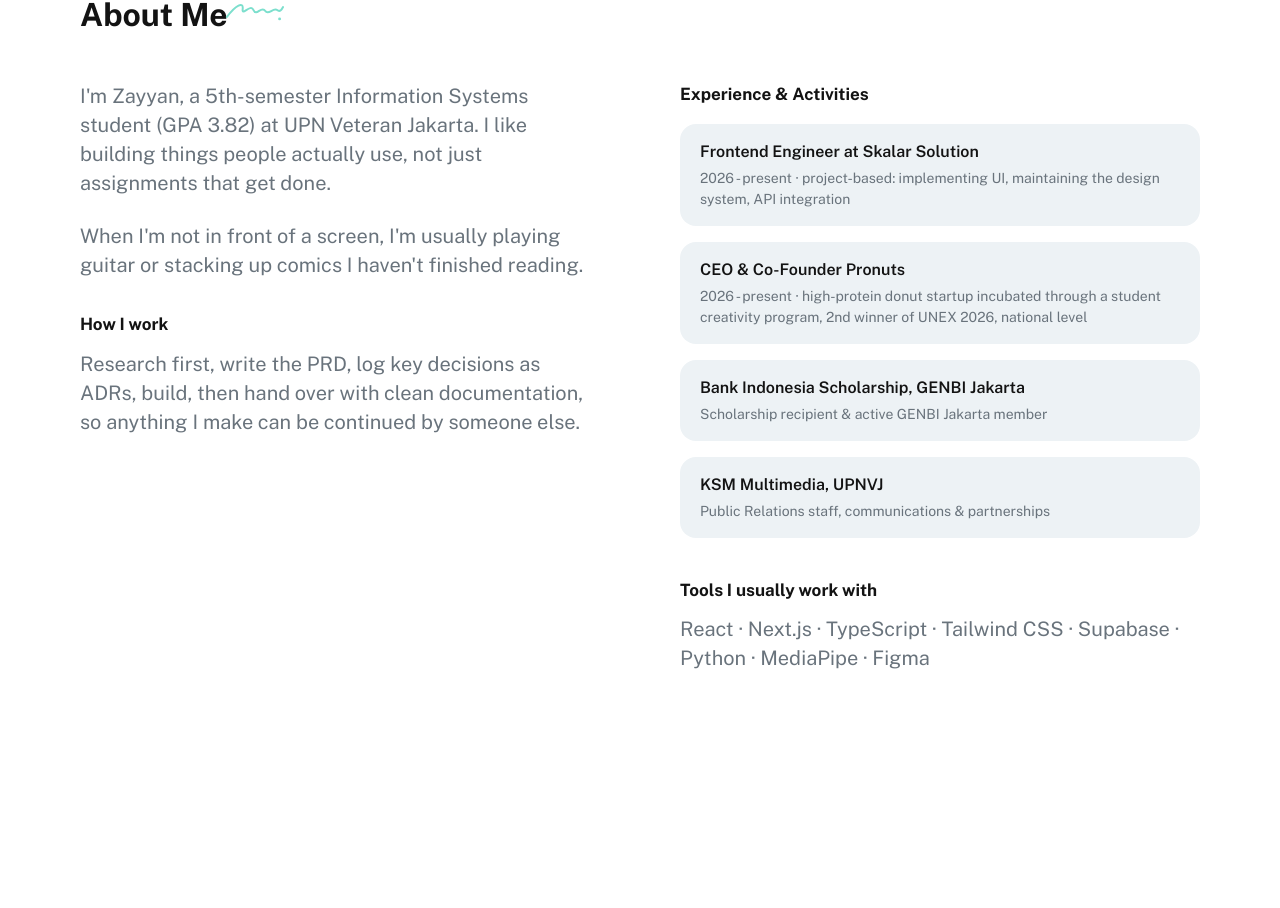
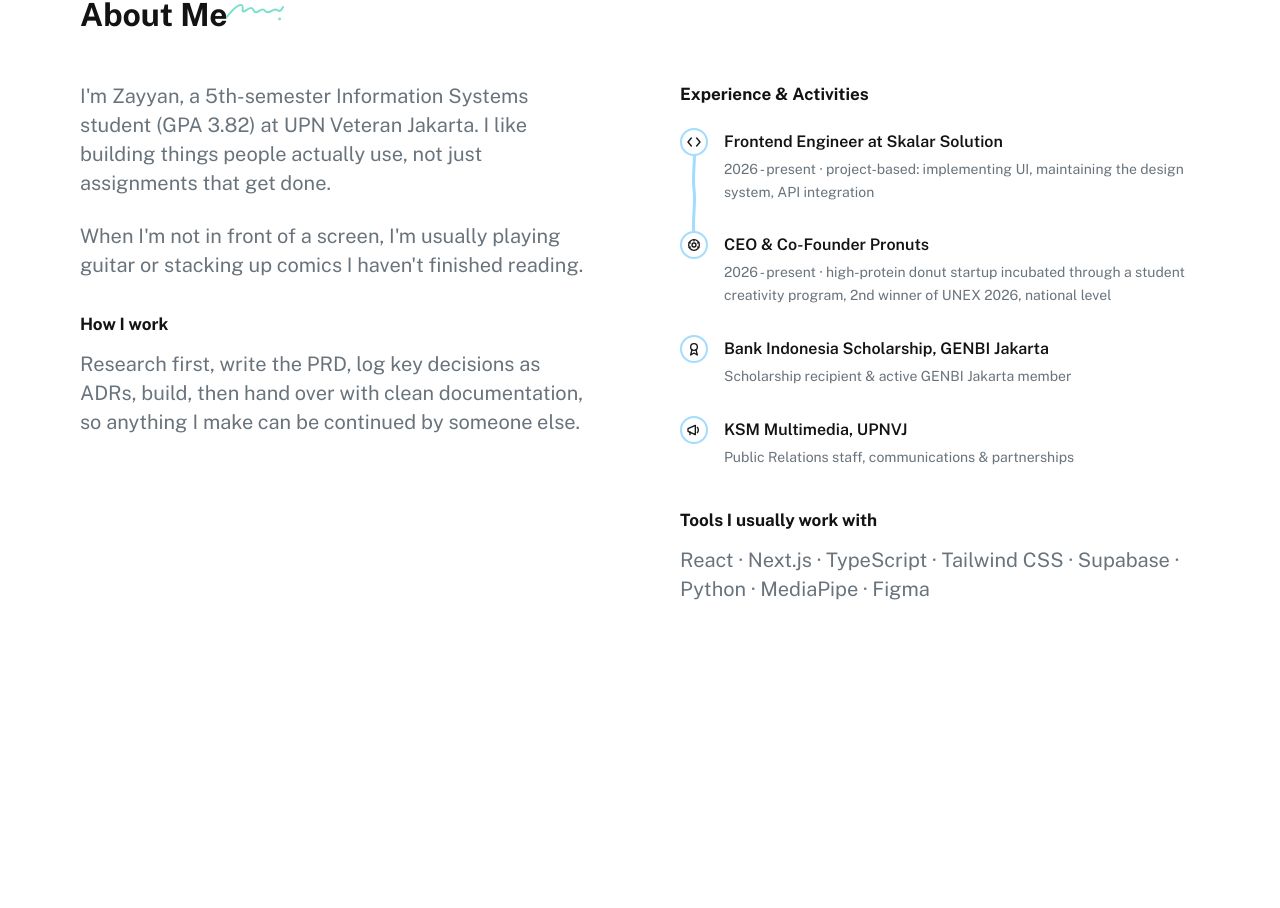
Before and after one commit to rzayyanr/portofolio, a Next.js app: page /en in a window 1280 px wide. Shown: the part 2840-3748 px from the top of the page. Built offline with nearby package versions, Linux system fonts and the light colour scheme.

Commit message:
Tentang: blok Pengalaman jadi timeline coretan dengan ikon + stagger + hover

```diff
--- a/src/components/About.tsx
+++ b/src/components/About.tsx
@@ -1,6 +1,40 @@
 import { getDictionary, type Locale } from "@/content/dictionary";
 import { TealDoodle } from "./scribbles";
 import Reveal from "./Reveal";
+import type { ReactNode } from "react";
+
+const activityIcons: Record<string, ReactNode> = {
+  code: (
+    <svg viewBox="0 0 24 24" fill="none" stroke="currentColor" strokeWidth={2} strokeLinecap="round" strokeLinejoin="round" className="h-4 w-4">
+      <path d="M8 6 L3 12 L8 18" />
+      <path d="M16 6 L21 12 L16 18" />
+    </svg>
+  ),
+  donut: (
+    <svg viewBox="0 0 24 24" fill="none" stroke="currentColor" strokeWidth={2} strokeLinecap="round" className="h-4 w-4">
+      <circle cx="12" cy="12" r="8" />
+      <circle cx="12" cy="12" r="3" />
+      <path d="M12 4 v2" />
+      <path d="M19.3 8 l-1.8 1" />
+      <path d="M19.3 16 l-1.8 -1" />
+      <path d="M4.7 8 l1.8 1" />
+      <path d="M4.7 16 l1.8 -1" />
+    </svg>
+  ),
+  medal: (
+    <svg viewBox="0 0 24 24" fill="none" stroke="currentColor" strokeWidth={2} strokeLinecap="round" strokeLinejoin="round" className="h-4 w-4">
+      <circle cx="12" cy="9" r="5" />
+      <path d="M9 13 L7 21 L12 18 L17 21 L15 13" />
+    </svg>
+  ),
+  megaphone: (
+    <svg viewBox="0 0 24 24" fill="none" stroke="currentColor" strokeWidth={2} strokeLinecap="round" strokeLinejoin="round" className="h-4 w-4">
+      <path d="M3 10 L14 5 L14 19 L3 14 Z" />
+      <path d="M17 8 C19 10 19 14 17 16" />
+      <path d="M6 15 v4" />
+    </svg>
+  ),
+};
 
 export default function About({ locale }: { locale: Locale }) {
   const dict = getDictionary(locale);
@@ -27,14 +61,40 @@ export default function About({ locale }: { locale: Locale }) {
           </Reveal>
           <Reveal delay={0.1}>
             <h3 className="text-[17px] font-bold text-ink">{dict.about.activitiesTitle}</h3>
-            <ul className="mt-4 space-y-4">
-              {dict.about.activities.map((activity) => (
-                <li key={activity.name} className="rounded-2xl bg-btn px-5 py-4">
-                  <p className="font-semibold text-ink">{activity.name}</p>
-                  <p className="mt-1 text-[14px] text-muted">{activity.note}</p>
-                </li>
-              ))}
-            </ul>
+            <div className="relative mt-5">
+              <svg
+                viewBox="0 0 10 100"
+                preserveAspectRatio="none"
+                aria-hidden="true"
+                className="absolute bottom-4 left-[9px] top-4 w-[10px]"
+              >
+                <path
+                  d="M5 0 C 7 15, 3 30, 5 45 C 7 60, 3 75, 5 90 C 5.5 95, 5 98, 5 100"
+                  stroke="#A4DCFE"
+                  strokeWidth={3}
+                  strokeLinecap="round"
+                  vectorEffect="non-scaling-stroke"
+                />
+              </svg>
+              <div className="space-y-7">
+                {dict.about.activities.map((activity, index) => (
+                  <Reveal key={activity.name} delay={0.1 + index * 0.08}>
+                    <div className="group relative flex gap-4">
+                      <span
+                        aria-hidden="true"
+                        className="relative z-10 flex h-7 w-7 shrink-0 items-center justify-center rounded-full border-2 border-scribble-blue bg-white text-ink transition-transform duration-200 group-hover:scale-125"
+                      >
+                        {activityIcons[activity.icon]}
+                      </span>
+                      <div className="pt-0.5 transition-transform duration-200 group-hover:translate-x-1">
+                        <p className="font-semibold text-ink">{activity.name}</p>
+                        <p className="mt-1 text-[14px] leading-relaxed text-muted">{activity.note}</p>
+                      </div>
+                    </div>
+                  </Reveal>
+                ))}
+              </div>
+            </div>
             <h3 className="mt-10 text-[17px] font-bold text-ink">{dict.about.skillsTitle}</h3>
             <p className="text-desc mt-3 text-muted">{dict.about.skills.join(" · ")}</p>
           </Reveal>
--- a/src/content/dictionary.ts
+++ b/src/content/dictionary.ts
@@ -171,18 +171,22 @@ export const dictionary = {
       activitiesTitle: "Pengalaman & Kegiatan",
       activities: [
         {
+          icon: "code",
           name: "Frontend Engineer di Skalar Solution",
           note: "2026 - sekarang · berbasis proyek: implementasi UI, menjaga design system, integrasi API",
         },
         {
+          icon: "donut",
           name: "CEO & Co-Founder Pronuts",
           note: "2026 - sekarang · startup donat protein tinggi berawal dari proposal Program Kreativitas Mahasiswa, Juara 2 UNEX 2026 tingkat nasional",
         },
         {
+          icon: "medal",
           name: "Beasiswa Bank Indonesia, GENBI Jakarta",
           note: "Penerima beasiswa & anggota aktif GENBI Jakarta",
         },
         {
+          icon: "megaphone",
           name: "KSM Multimedia, UPNVJ",
           note: "Staf Divisi Humas, komunikasi & kemitraan",
         },
@@ -350,18 +354,22 @@ export const dictionary = {
       activitiesTitle: "Experience & Activities",
       activities: [
         {
+          icon: "code",
           name: "Frontend Engineer at Skalar Solution",
           note: "2026 - present · project-based: implementing UI, maintaining the design system, API integration",
         },
         {
+          icon: "donut",
           name: "CEO & Co-Founder Pronuts",
           note: "2026 - present · high-protein donut startup incubated through a student creativity program, 2nd winner of UNEX 2026, national level",
         },
         {
+          icon: "medal",
           name: "Bank Indonesia Scholarship, GENBI Jakarta",
           note: "Scholarship recipient & active GENBI Jakarta member",
         },
         {
+          icon: "megaphone",
           name: "KSM Multimedia, UPNVJ",
           note: "Public Relations staff, communications & partnerships",
         },
```
Also changed, not shown: 1 other file (tests, documents, lock files or other folders).
